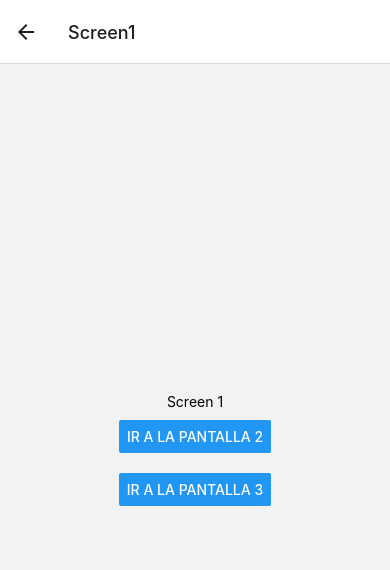
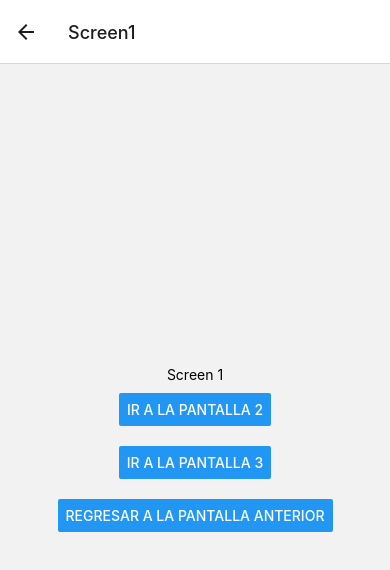
Before and after one commit to AlexanderGoH/TallerNav-ReactNat, a React Native app in the folder NavStack/: screen /Screen1 in a window 390 px wide. Shown: the top 570 px of the page. Built offline with nearby package versions, Linux system fonts and the light colour scheme.

Commit message:
Punto 3 (navegación hacia atrás) terminado

```diff
--- a/NavStack/screens/Screen1.js
+++ b/NavStack/screens/Screen1.js
@@ -17,6 +17,12 @@ export default function Screen1({ navigation }) {
           onPress={() => navigation.navigate('Screen3')}
         />
       </View>
+      <View style={{margin: 10}}>
+        <Button
+          title="Regresar a la pantalla anterior"
+          onPress={() => navigation.goBack()}
+        />
+      </View>
     </View>
   );
 }
--- a/NavStack/screens/Screen2.js
+++ b/NavStack/screens/Screen2.js
@@ -17,6 +17,12 @@ export default function Screen2({ navigation }) {
           onPress={() => navigation.navigate('Screen3')}
         />
       </View>
+      <View style={{margin: 10}}>
+        <Button
+          title="Regresar a la pantalla anterior"
+          onPress={() => navigation.goBack()}
+        />
+      </View>
     </View>
   );
 }
--- a/NavStack/screens/Screen3.js
+++ b/NavStack/screens/Screen3.js
@@ -17,6 +17,12 @@ export default function Screen3({ navigation }) {
           onPress={() => navigation.navigate('Screen2')}
         />
       </View>
+      <View style={{margin: 10}}>
+        <Button
+          title="Regresar a la pantalla anterior"
+          onPress={() => navigation.goBack()}
+        />
+      </View>
     </View>
   );
 }
```
